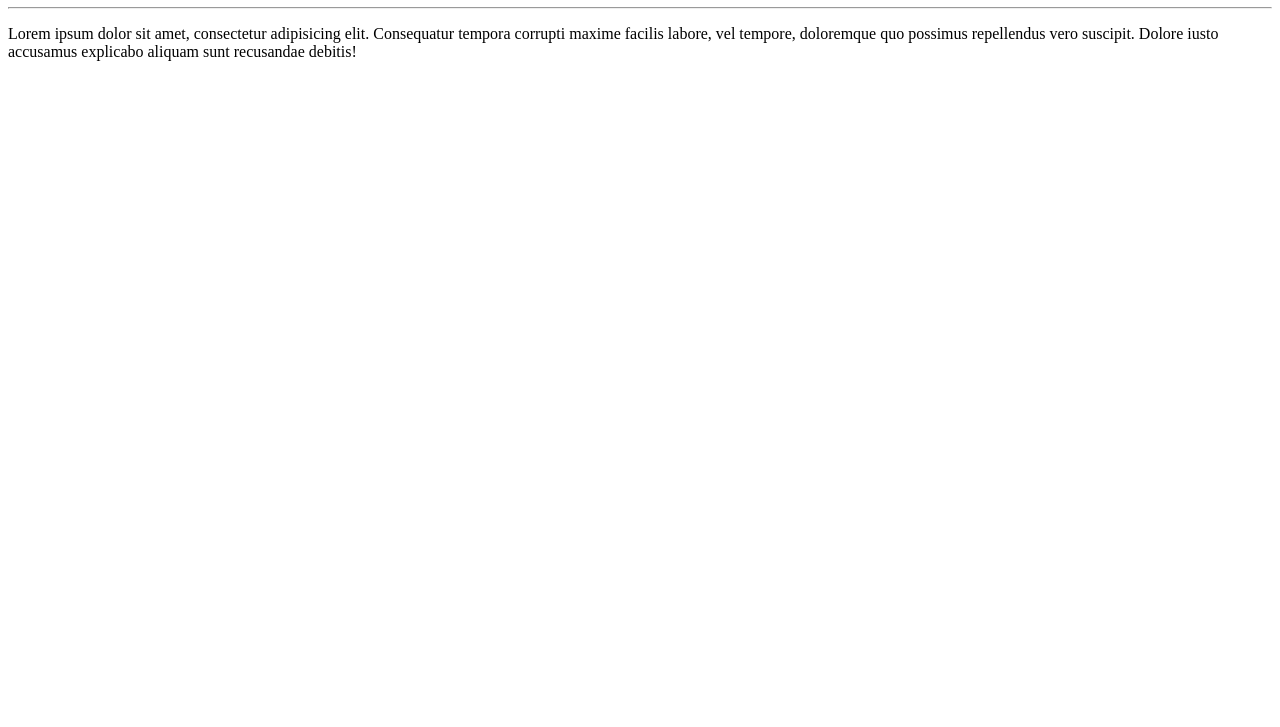
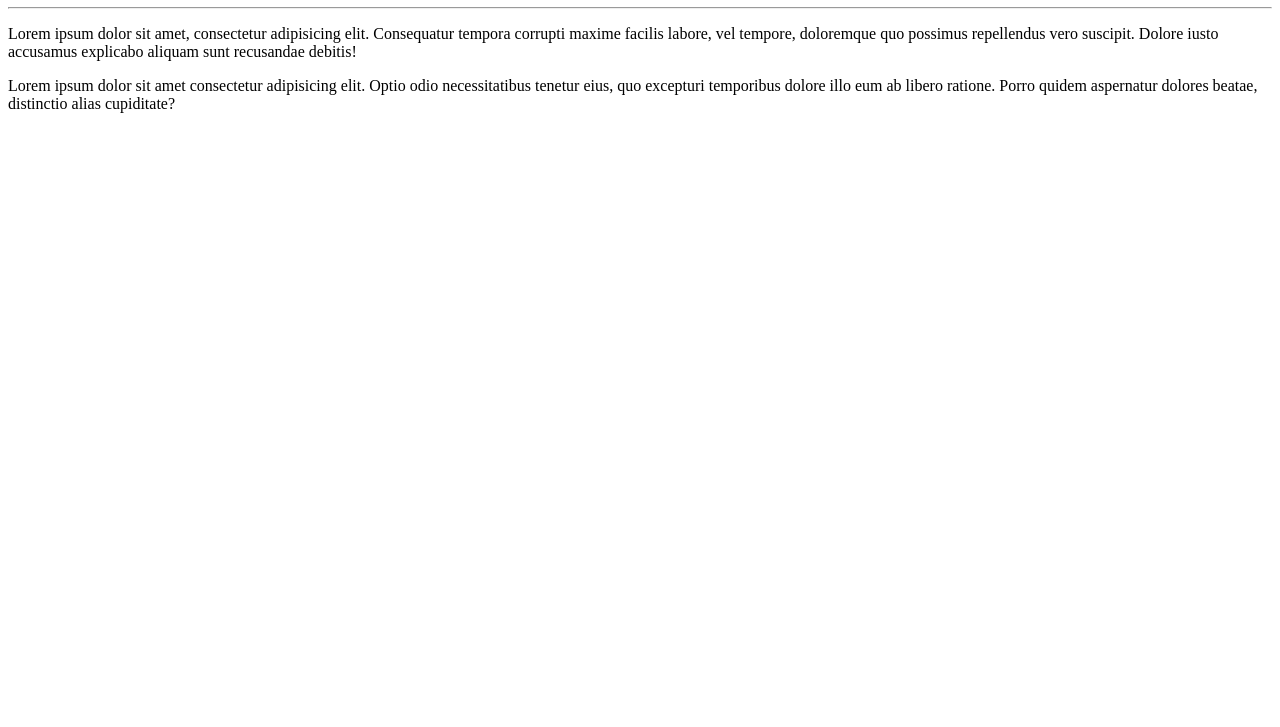
Before and after one commit to Teuszin/Testando-Gitdesk, a plain HTML site: page Site-Exemplo/index.html in a window 1280 px wide. Shown: the part 73-800 px from the top of the page. Drawn offline with Linux system fonts and the light colour scheme.

Commit message:
Outro Parágrafo

```diff
--- a/Site-Exemplo/index.html
+++ b/Site-Exemplo/index.html
@@ -9,5 +9,6 @@
     <h1>Salve Salve Família</h1>
     <hr>
     <p>Lorem ipsum dolor sit amet, consectetur adipisicing elit. Consequatur tempora corrupti maxime facilis labore, vel tempore, doloremque quo possimus repellendus vero suscipit. Dolore iusto accusamus explicabo aliquam sunt recusandae debitis!</p>
+    <p>Lorem ipsum dolor sit amet consectetur adipisicing elit. Optio odio necessitatibus tenetur eius, quo excepturi temporibus dolore illo eum ab libero ratione. Porro quidem aspernatur dolores beatae, distinctio alias cupiditate?</p>
 </body>
 </html>
```
